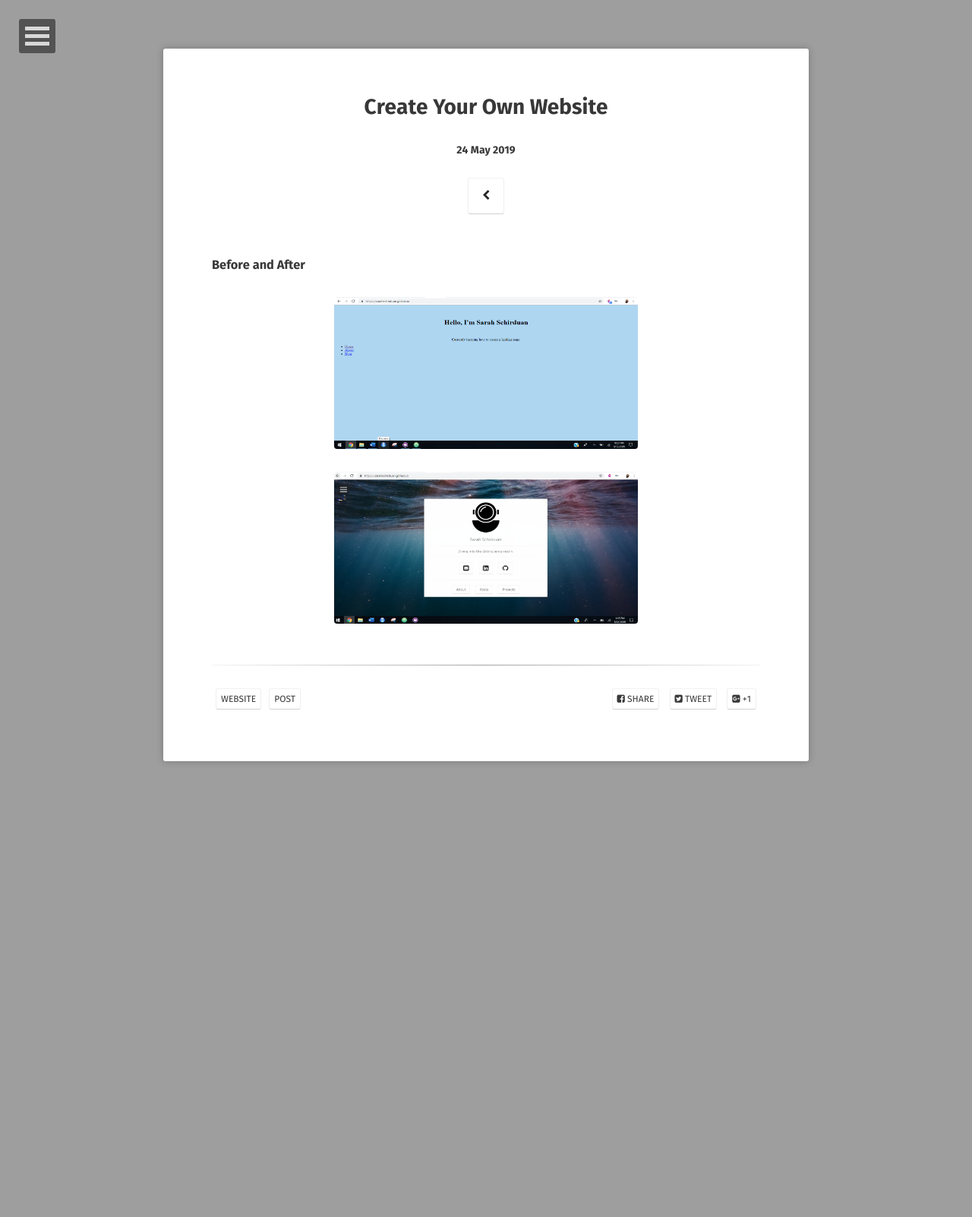
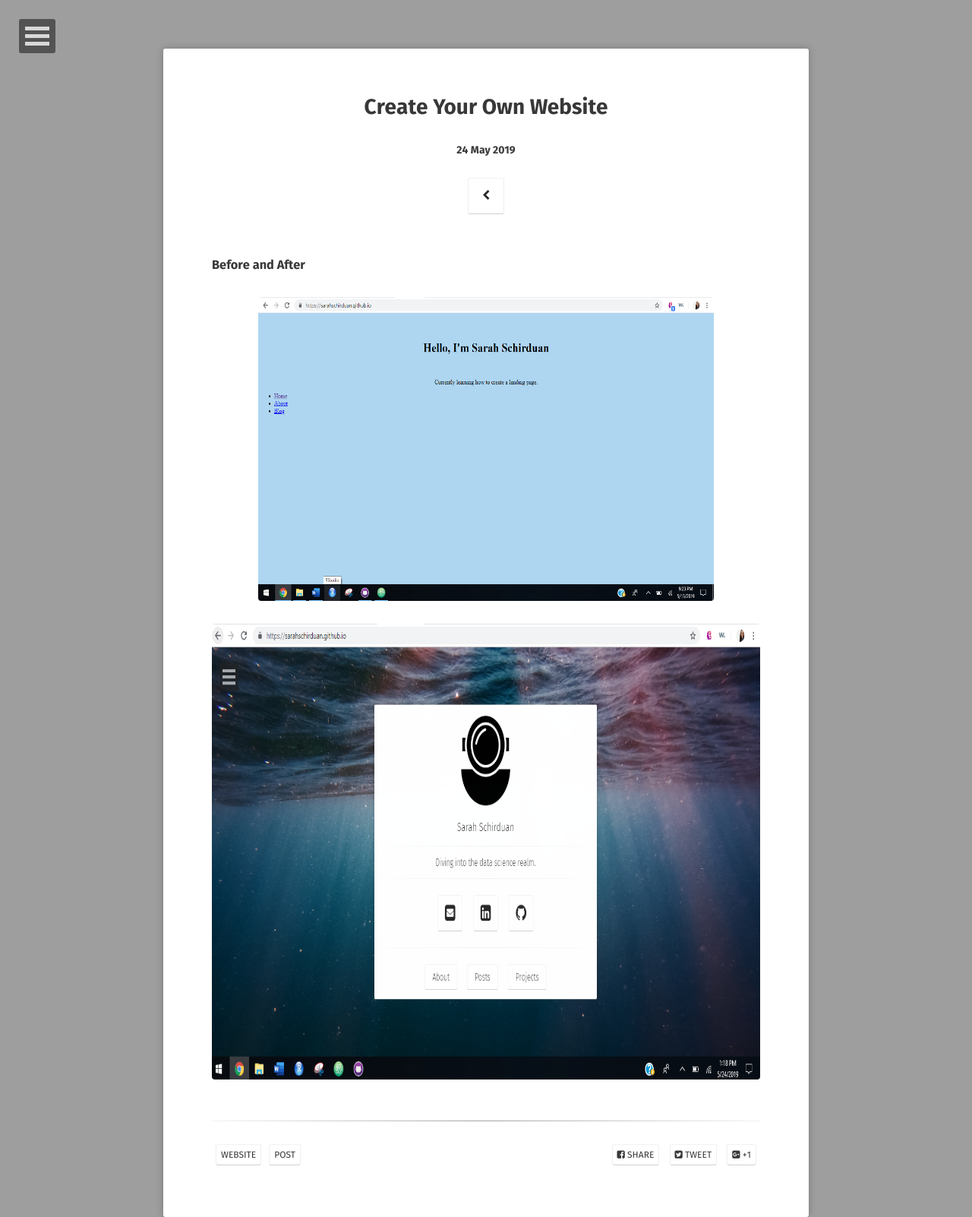
Before and after one commit to sarahschirduan/sarahschirduan.github.io, a Jekyll site: the page built from _posts/2019-05-24-create-your-own-website.md, in a window 1280 px wide. Shown: the whole page at 76% size. Built offline with Jekyll 4.4.1, drawn with Linux system fonts in a browser that asks for light colours; some web fonts are replaced; before the commit the page ends 1002 px from its top, so only the background shows below that.

Commit message:
Update 2019-05-24-create-your-own-website.md

```diff
--- a/_posts/2019-05-24-create-your-own-website.md
+++ b/_posts/2019-05-24-create-your-own-website.md
@@ -10,9 +10,9 @@
 ### Before and After
 
 <figure>
-  <a href="/assets/img/beforeweb2.png"><img src="/assets/img/beforeweb2.png" style="width:400px; height:200px"></a>
+  <a href="/assets/img/beforeweb2.png"><img src="/assets/img/beforeweb2.png" style="width:600px; height:400px"></a>
 </figure>
 
 <figure>
-  <a href="/assets/img/afterweb.png"><img src="/assets/img/afterweb.png" style="width:400px; height:200px"></a>
+  <a href="/assets/img/afterweb.png"><img src="/assets/img/afterweb.png" style="width:800px; height:600px"></a>
 </figure>
```
